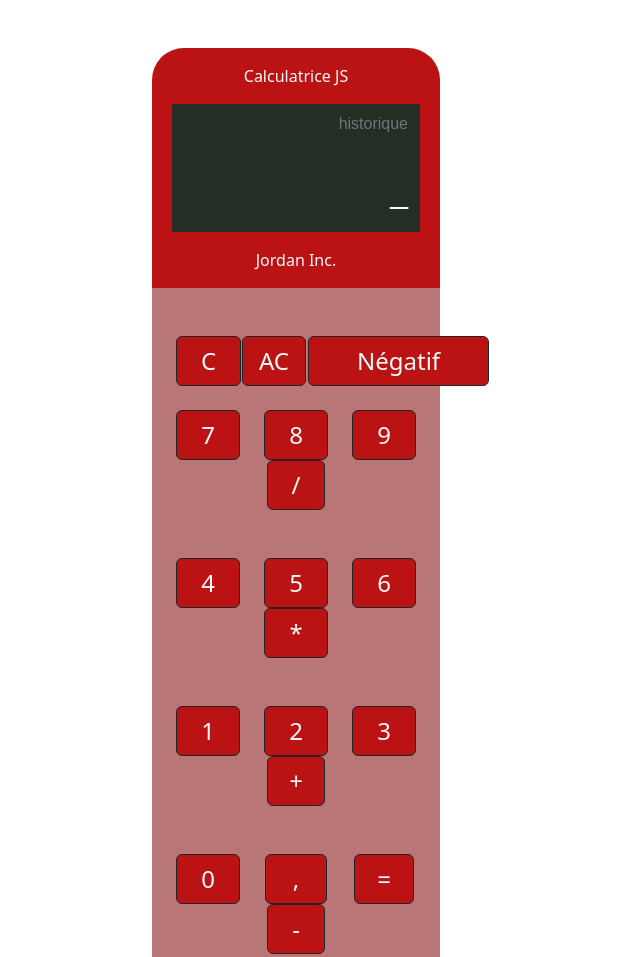
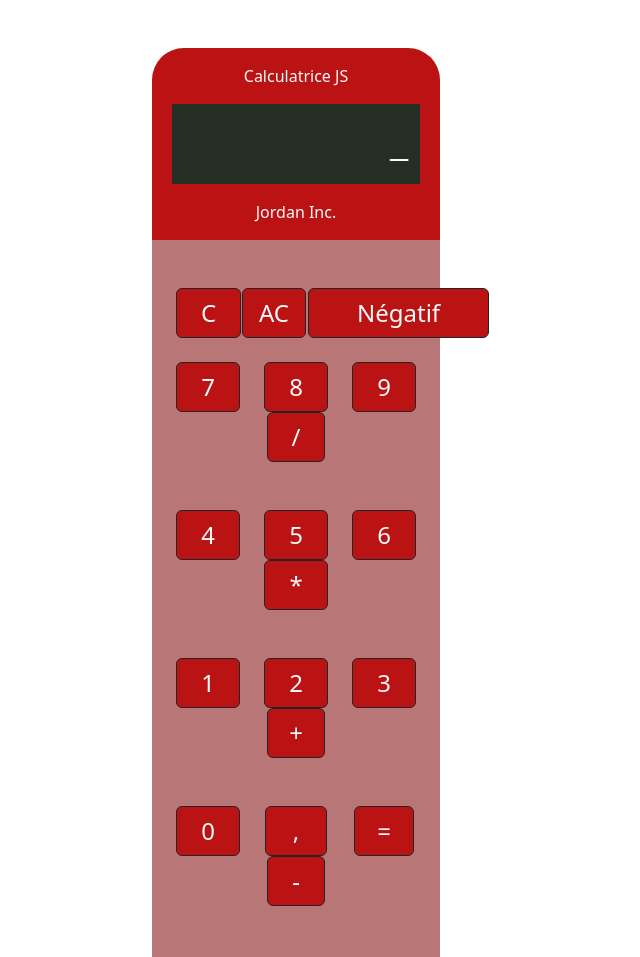
Before and after one commit to JordanTrehin76610/CalculetteJS, a website: page index.html in a window 1280 px wide. Shown: the top 957 px of the page, without its empty margins (344-984 px from the left). Drawn offline with nearby package versions, Linux system fonts and the light colour scheme; a web font is replaced by a local one.

Commit message:
Correction

```diff
--- a/index.html
+++ b/index.html
@@ -23,7 +23,6 @@
             </div>
             <div class="row align-items-start">
                 <div class="col ecran mx-2">
-                    <p class="text-end text-secondary stpHistorique" id="historique">historique</p>
                     <p class="text-end text-light stp" id="ecran">_</p>
                 </div>
             </div>
```
